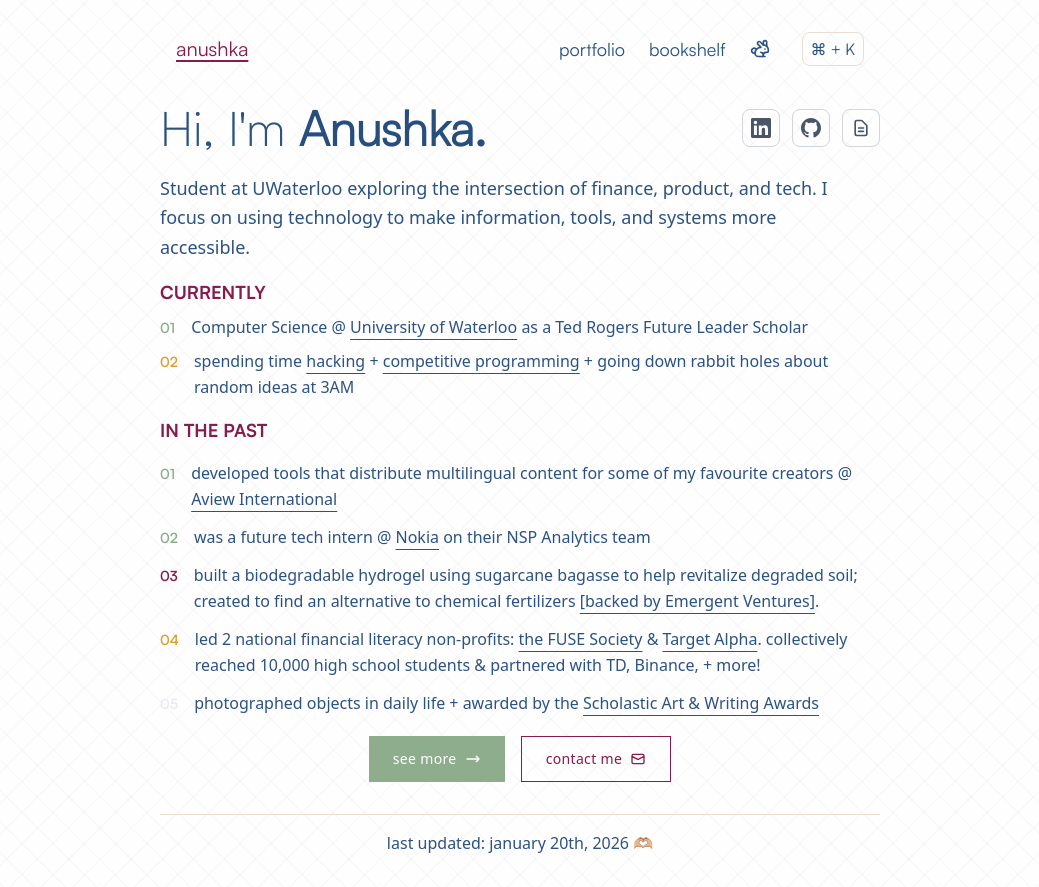
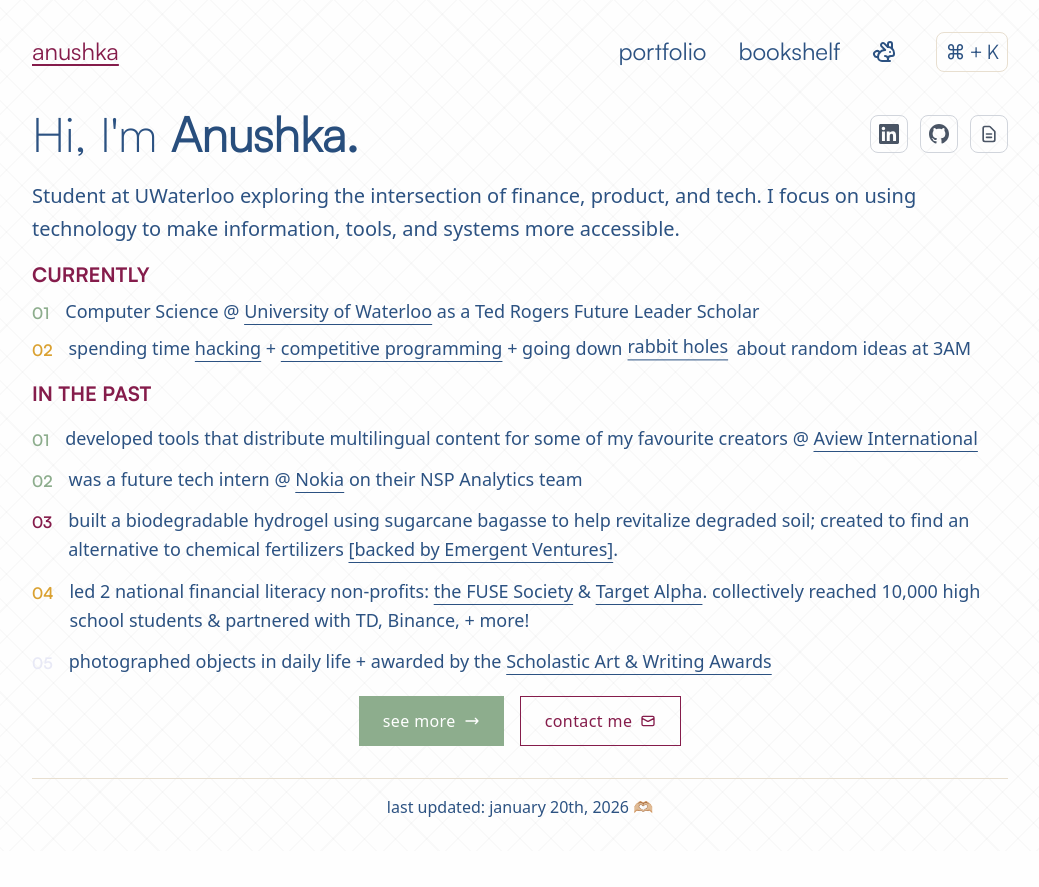
Before and after one commit to apun16/anushkapunukollu, a Next.js app: page / in a window 1280 px wide. Shown: the whole page, without its empty margins (120-1159 px from the left). After the commit the page ends 851 px from the top, so only its background shows below. Built offline with nearby package versions, Linux system fonts and the light colour scheme.

Commit message:
feat: increase navbar width and add rabbit hole tab animation

```diff
--- a/src/app/bookshelf/page.tsx
+++ b/src/app/bookshelf/page.tsx
@@ -303,7 +303,7 @@
 
   return (
     <div className="min-h-screen geometric-pattern" style={{ backgroundColor: 'var(--color-background, #ffffff)' }}>
-      <main className="max-w-3xl mx-auto px-6 py-8">
+      <main className="max-w-5xl mx-auto px-6 py-8">
         <Navbar currentPage="bookshelf" />
 
         <div className="mb-8">
--- a/src/app/globals.css
+++ b/src/app/globals.css
@@ -90,3 +90,19 @@
       rgba(0, 0, 0, 0.02) 22px
     );
 }
+
+/* Rabbit hole themed animation - small circular "going into the hole" motion */
+@keyframes rabbit-hole-circle {
+  0% { transform: translate(0, 0); }
+  25% { transform: translate(2px, -2px); }
+  50% { transform: translate(0, -3px); }
+  75% { transform: translate(-2px, -2px); }
+  100% { transform: translate(0, 0); }
+}
+
+.rabbit-hole-link {
+  display: inline-block;
+  text-decoration: underline;
+  text-underline-offset: 0.375rem;
+  animation: rabbit-hole-circle 3s ease-in-out infinite;
+}
--- a/src/app/page.tsx
+++ b/src/app/page.tsx
@@ -1,11 +1,12 @@
 import Image from "next/image";
+import Link from "next/link";
 import Navbar from "../components/navbar";
 import Footer from "../components/footer";
 
 export default function Home() {
   return (
     <div className="min-h-screen geometric-pattern" style={{ backgroundColor: 'var(--color-background, #ffffff)' }}>
-      <main className="max-w-3xl mx-auto px-6 py-8">
+      <main className="max-w-5xl mx-auto px-6 py-8">
         <Navbar currentPage="home" />
 
         <div className="mb-4">
@@ -46,29 +47,29 @@
               </a>
             </div>
           </div>
-          <p className="text-lg leading-relaxed max-w-2xl" style={{ fontFamily: 'Sora, system-ui, sans-serif', color: 'var(--color-foreground)' }}>
+          <p className="text-xl leading-relaxed w-full" style={{ fontFamily: 'Sora, system-ui, sans-serif', color: 'var(--color-foreground)' }}>
               Student at UWaterloo exploring the intersection of finance, product, and tech. I focus on using technology to make information, tools, and systems more accessible.
           </p>
         </div>
 
         <div className="mb-4">
-          <h2 className="text-lg font-bold mb-2" style={{ fontFamily: 'Satoshi-Bold, Satoshi-Variable, system-ui, sans-serif' }}>
+          <h2 className="text-xl font-bold mb-2" style={{ fontFamily: 'Satoshi-Bold, Satoshi-Variable, system-ui, sans-serif' }}>
             <span className="text-[var(--color-primary)]">CURRENTLY</span>
           </h2>
           <div className="space-y-2">
             <div className="flex items-start gap-4">
-              <span className="text-[var(--color-accent)] text-sm mt-1 font-mono font-semibold">01</span>
+              <span className="text-[var(--color-accent)] text-base mt-1 font-mono font-semibold">01</span>
               <div>
-                <p className="text-base leading-relaxed" style={{ fontFamily: 'Sora, system-ui, sans-serif' }}>
+                <p className="text-lg leading-relaxed" style={{ fontFamily: 'Sora, system-ui, sans-serif' }}>
                   Computer Science @ <a href="https://uwaterloo.ca" target="_blank" rel="noopener noreferrer" className="underline underline-offset-6 hover:bg-[var(--color-light)] transition-all duration-300 rounded-sm highlight-reveal">University of Waterloo</a> as a Ted Rogers Future Leader Scholar
                 </p>
               </div>
             </div>
             <div className="flex items-start gap-4">
-              <span className="text-[var(--color-secondary)] text-sm mt-1 font-mono font-semibold">02</span>
+              <span className="text-[var(--color-secondary)] text-base mt-1 font-mono font-semibold">02</span>
               <div>
-                <p className="text-base leading-relaxed" style={{ fontFamily: 'Sora, system-ui, sans-serif' }}>
-                  spending time <a href="https://devpost.com/anushka16" target="_blank" rel="noopener noreferrer" className="underline underline-offset-6 hover:bg-[var(--color-light)] transition-all duration-300 rounded-sm highlight-reveal">hacking</a> + <a href="https://cemc.uwaterloo.ca/sites/default/files/documents/2025/ciw_summary.pdf" target="_blank" rel="noopener noreferrer" className="underline underline-offset-6 hover:bg-[var(--color-light)] transition-all duration-300 rounded-sm highlight-reveal">competitive programming</a> + going down rabbit holes about random ideas at 3AM
+                <p className="text-lg leading-relaxed" style={{ fontFamily: 'Sora, system-ui, sans-serif' }}>
+                  spending time <a href="https://devpost.com/anushka16" target="_blank" rel="noopener noreferrer" className="underline underline-offset-6 hover:bg-[var(--color-light)] transition-all duration-300 rounded-sm highlight-reveal">hacking</a> + <a href="https://cemc.uwaterloo.ca/sites/default/files/documents/2025/ciw_summary.pdf" target="_blank" rel="noopener noreferrer" className="underline underline-offset-6 hover:bg-[var(--color-light)] transition-all duration-300 rounded-sm highlight-reveal">competitive programming</a> + going down <Link href="/rabbit-holes" className="rabbit-hole-link rounded-sm px-0.5">rabbit holes</Link> about random ideas at 3AM
                 </p>
               </div>
             </div>
@@ -76,46 +77,46 @@
         </div>
 
         <div className="mb-5">
-          <h2 className="text-lg font-bold mb-4" style={{ fontFamily: 'Satoshi-Bold, Satoshi-Variable, system-ui, sans-serif' }}>
+          <h2 className="text-xl font-bold mb-4" style={{ fontFamily: 'Satoshi-Bold, Satoshi-Variable, system-ui, sans-serif' }}>
             <span className="text-[var(--color-primary)]">IN THE PAST</span>
           </h2>
           <div className="space-y-3">
             <div className="flex items-start gap-4">
-              <span className="text-[var(--color-accent)] text-sm mt-1 font-mono font-semibold">01</span>
+              <span className="text-[var(--color-accent)] text-base mt-1 font-mono font-semibold">01</span>
               <div>
-                <p className="text-base leading-relaxed" style={{ fontFamily: 'Sora, system-ui, sans-serif' }}>
+                <p className="text-lg leading-relaxed" style={{ fontFamily: 'Sora, system-ui, sans-serif' }}>
                   developed tools that distribute multilingual content for some of my favourite creators @ <a href="https://www.aviewint.com/" target="_blank" rel="noopener noreferrer" className="underline underline-offset-6 hover:bg-[var(--color-light)] transition-all duration-300 rounded-sm highlight-reveal">Aview International</a>
                 </p>
               </div>
             </div>
             <div className="flex items-start gap-4">
-              <span className="text-[var(--color-accent)] text-sm mt-1 font-mono font-semibold">02</span>
+              <span className="text-[var(--color-accent)] text-base mt-1 font-mono font-semibold">02</span>
               <div>
-                <p className="text-base leading-relaxed" style={{ fontFamily: 'Sora, system-ui, sans-serif' }}>
+                <p className="text-lg leading-relaxed" style={{ fontFamily: 'Sora, system-ui, sans-serif' }}>
                   was a future tech intern @ <a href="https://www.nokia.com/" target="_blank" rel="noopener noreferrer" className="underline underline-offset-6 hover:bg-[var(--color-light)] transition-all duration-300 rounded-sm highlight-reveal">Nokia</a> on their NSP Analytics team
                 </p>
               </div>
             </div>
             <div className="flex items-start gap-4">
-              <span className="text-[var(--color-primary)] text-sm mt-1 font-mono font-semibold">03</span>
+              <span className="text-[var(--color-primary)] text-base mt-1 font-mono font-semibold">03</span>
               <div>
-                <p className="text-base leading-relaxed" style={{ fontFamily: 'Sora, system-ui, sans-serif' }}>
+                <p className="text-lg leading-relaxed" style={{ fontFamily: 'Sora, system-ui, sans-serif' }}>
                   built a biodegradable hydrogel using sugarcane bagasse to help revitalize degraded soil; created to find an alternative to chemical fertilizers <a href="https://marginalrevolution.com/marginalrevolution/2025/11/emergent-ventures-india-13th-cohort.html" target="_blank" rel="noopener noreferrer" className="underline underline-offset-6 hover:bg-[var(--color-light)] transition-all duration-300 rounded-sm highlight-reveal">[backed by Emergent Ventures]</a>.
                 </p>
               </div>
             </div>
             <div className="flex items-start gap-4">
-              <span className="text-[var(--color-secondary)] text-sm mt-1 font-mono font-semibold">04</span>
+              <span className="text-[var(--color-secondary)] text-base mt-1 font-mono font-semibold">04</span>
               <div>
-                <p className="text-base leading-relaxed" style={{ fontFamily: 'Sora, system-ui, sans-serif' }}>
+                <p className="text-lg leading-relaxed" style={{ fontFamily: 'Sora, system-ui, sans-serif' }}>
                   led 2 national financial literacy non-profits: <a href="http://fusesociety.ca/" target="_blank" rel="noopener noreferrer" className="underline underline-offset-6 hover:bg-[var(--color-light)] transition-all duration-300 rounded-sm highlight-reveal">the FUSE Society</a> & <a href="https://targetalpha.ca/" target="_blank" rel="noopener noreferrer" className="underline underline-offset-6 hover:bg-[var(--color-light)] transition-all duration-300 rounded-sm highlight-reveal">Target Alpha</a>. collectively reached 10,000 high school students & partnered with TD, Binance, + more!
                 </p>
               </div>
             </div>
             <div className="flex items-start gap-4">
-              <span className="text-[var(--color-light)] text-sm mt-1 font-mono font-semibold">05</span>
+              <span className="text-[var(--color-light)] text-base mt-1 font-mono font-semibold">05</span>
               <div>
-                <p className="text-base leading-relaxed" style={{ fontFamily: 'Sora, system-ui, sans-serif' }}>
+                <p className="text-lg leading-relaxed" style={{ fontFamily: 'Sora, system-ui, sans-serif' }}>
                   photographed objects in daily life + awarded by the <a href="https://www.artandwriting.org/" target="_blank" rel="noopener noreferrer" className="underline underline-offset-6 hover:bg-[var(--color-light)] transition-all duration-300 rounded-sm highlight-reveal">Scholastic Art & Writing Awards</a>
                 </p>
               </div>
@@ -126,7 +127,7 @@
         <div className="flex flex-col sm:flex-row gap-4 justify-center mb-8">
           <a
             href="/portfolio"
-            className="group inline-flex items-center justify-center px-6 py-3 rounded-none transition-colors duration-200 text-sm font-medium tracking-wide bg-[var(--color-accent)] hover:bg-[var(--color-primary)] text-white"
+            className="group inline-flex items-center justify-center px-6 py-3 rounded-none transition-colors duration-200 text-base font-medium tracking-wide bg-[var(--color-accent)] hover:bg-[var(--color-primary)] text-white"
             style={{ fontFamily: 'Sora, system-ui, sans-serif' }}
           >
             <span>see more</span>
@@ -136,7 +137,7 @@
           </a>
           <a
             href="mailto:anushka.punukollu@uwaterloo.ca"
-            className="group inline-flex items-center justify-center px-6 py-3 rounded-none transition-colors duration-200 text-sm font-medium tracking-wide border text-[var(--color-primary)] border-[var(--color-primary)] hover:bg-[var(--color-primary)] hover:text-white"
+            className="group inline-flex items-center justify-center px-6 py-3 rounded-none transition-colors duration-200 text-base font-medium tracking-wide border text-[var(--color-primary)] border-[var(--color-primary)] hover:bg-[var(--color-primary)] hover:text-white"
             style={{ fontFamily: 'Sora, system-ui, sans-serif' }}
           >
             <span>contact me</span>
--- a/src/app/portfolio/page.tsx
+++ b/src/app/portfolio/page.tsx
@@ -113,7 +113,7 @@
 
   return (
     <div className="min-h-screen geometric-pattern" style={{ backgroundColor: 'var(--color-background, #ffffff)' }}>
-      <main className="max-w-3xl mx-auto px-6 py-8">
+      <main className="max-w-5xl mx-auto px-6 py-8">
         <Navbar currentPage="portfolio" />
 
         <div className="mb-8">
@@ -494,7 +494,7 @@
             </div>
             <div className="recognition-card n3 rounded-none border-2 p-6 hover:shadow-xl transition-all duration-300">
               <h3 className="text-xl font-bold mb-4" style={{ fontFamily: 'Satoshi-Bold, Satoshi-Variable, system-ui, sans-serif', color: 'var(--color-primary)' }}>
-                EGOI Canadian National Training Camp Qualifier
+                EGOI National Training Camp Qualifier
               </h3>
               <div className="space-y-2">
                 <p className="text-lg leading-relaxed" style={{ fontFamily: 'Sora, system-ui, sans-serif', color: 'var(--color-foreground)' }}>
--- a/src/app/rabbit-holes/page.tsx
+++ b/src/app/rabbit-holes/page.tsx
@@ -6,7 +6,7 @@
 export default function RabbitHoles() {
   return (
     <div className="min-h-screen geometric-pattern" style={{ backgroundColor: 'var(--color-background, #ffffff)' }}>
-      <main className="max-w-3xl mx-auto px-6 py-8">
+      <main className="max-w-5xl mx-auto px-6 py-8">
         <Navbar currentPage="rabbit-holes" />
 
         <div className="mb-5">
--- a/src/components/navbar.tsx
+++ b/src/components/navbar.tsx
@@ -15,24 +15,24 @@
 
   return (
     <>
-      <nav className="max-w-4xl w-full mx-auto mb-8 px-4">
+      <nav className="w-full mb-8">
         <div className="flex justify-between items-center flex-nowrap">
           <Link
             href="/"
-            className={`transition-all duration-200 whitespace-nowrap ${
+            className={`transition-all duration-200 whitespace-nowrap text-base sm:text-lg md:text-xl lg:text-[1.5rem] ${
               currentPage === 'home' || currentPage === undefined
                 ? 'underline underline-offset-4 text-[var(--color-primary)]'
                 : 'hover:underline underline-offset-4 text-[var(--color-primary)] hover:text-[var(--color-light)]'
             }`}
-            style={{ fontFamily: 'Satoshi-Regular, Satoshi-Variable, system-ui, sans-serif', fontSize: '1.25rem' }} // 20px
+            style={{ fontFamily: 'Satoshi-Regular, Satoshi-Variable, system-ui, sans-serif' }}
           >
             anushka
           </Link>
 
-          <div className="flex items-center gap-4 sm:gap-6 min-w-0">
+          <div className="flex items-center gap-6 sm:gap-8 min-w-0">
             <Link
               href="/portfolio"
-              className={`transition-all duration-200 whitespace-nowrap text-base sm:text-lg ${
+              className={`transition-all duration-200 whitespace-nowrap text-base sm:text-lg md:text-xl lg:text-[1.5rem] ${
                 currentPage === 'experiences'
                   ? 'underline underline-offset-4 text-[var(--color-primary)]'
                   : 'hover:underline underline-offset-4 text-[var(--color-foreground)] hover:text-[var(--color-light)]'
@@ -43,7 +43,7 @@
             </Link>
             <Link
               href="/bookshelf"
-              className={`transition-all duration-200 whitespace-nowrap text-base sm:text-lg ${
+              className={`transition-all duration-200 whitespace-nowrap text-base sm:text-lg md:text-xl lg:text-[1.5rem] ${
                 currentPage === 'bookshelf'
                   ? 'underline underline-offset-4 text-[var(--color-primary)]'
                   : 'hover:underline underline-offset-4 text-[var(--color-foreground)] hover:text-[var(--color-light)]'
@@ -54,18 +54,18 @@
             </Link>
             <Link
               href="/rabbit-holes"
-              className={`transition-all duration-200 whitespace-nowrap text-base sm:text-lg ${
+              className={`group flex items-center transition-all duration-200 whitespace-nowrap text-base sm:text-lg md:text-xl lg:text-[1.5rem] ${
                 currentPage === 'rabbit-holes'
                   ? 'underline underline-offset-4 text-[var(--color-primary)]'
                   : 'hover:underline underline-offset-4 text-[var(--color-foreground)] hover:text-[var(--color-light)]'
               }`}
               style={{ fontFamily: 'Satoshi-Regular, Satoshi-Variable, system-ui, sans-serif' }}
             >
-              <Rabbit className="mr-2 h-5 w-5" />
+              <Rabbit className="mr-2 h-5 w-5 sm:h-6 w-6 inline-block transition-transform duration-300 group-hover:animate-spin" />
             </Link>
 
             <button
-              className="flex items-center gap-1 px-2 py-1 text-sm sm:text-base border border-[var(--color-border)] rounded-lg hover:bg-[var(--color-background-light)] transition-colors"
+              className="flex items-center gap-1 px-2 py-1 text-sm sm:text-base md:text-[1.25rem] border border-[var(--color-border)] rounded-lg hover:bg-[var(--color-background-light)] transition-colors"
               onClick={() => {
                 const event = new KeyboardEvent('keydown', {
                   key: 'k',
```
